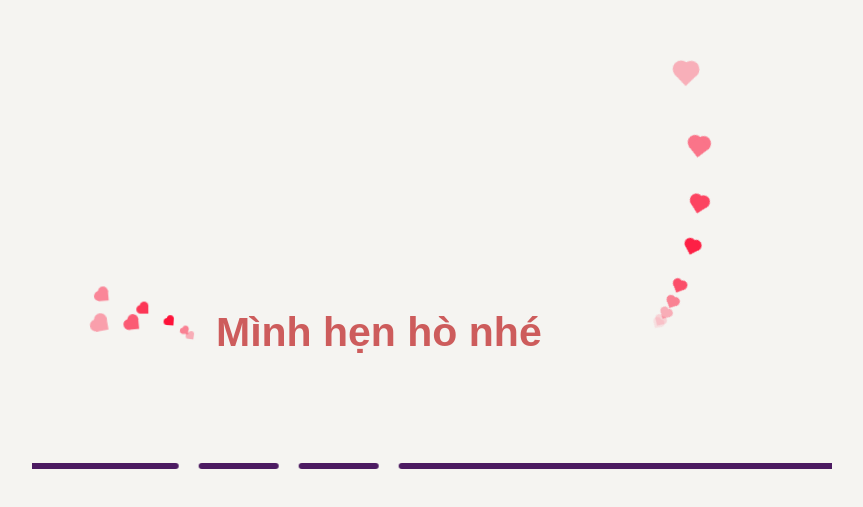
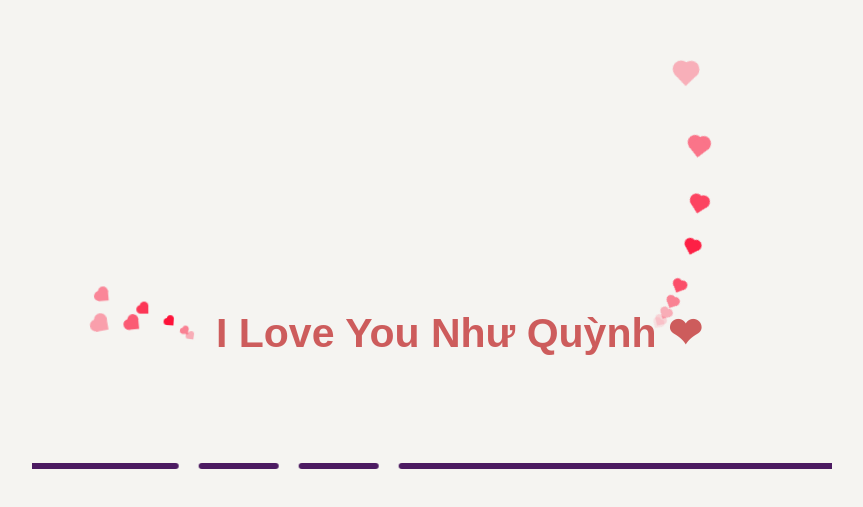
Before and after one commit to leviscypher/love_bus, a plain HTML site: page index.html in a window 1280 px wide. Shown: the part 171-678 px from the top of the page, without its empty margins (208-1071 px from the left). Drawn offline with Linux system fonts and the light colour scheme; a web font is replaced by a local one.

Commit message:
Update index.html

```diff
--- a/index.html
+++ b/index.html
@@ -2288,7 +2288,7 @@
   color: indianred;
             font-size: 41px;
             ">
-            Mình hẹn hò nhé
+            I Love You Như Quỳnh ❤
         </h1>
         <div class='vehicle-body'>
             <div class='wrap-body'>
```
